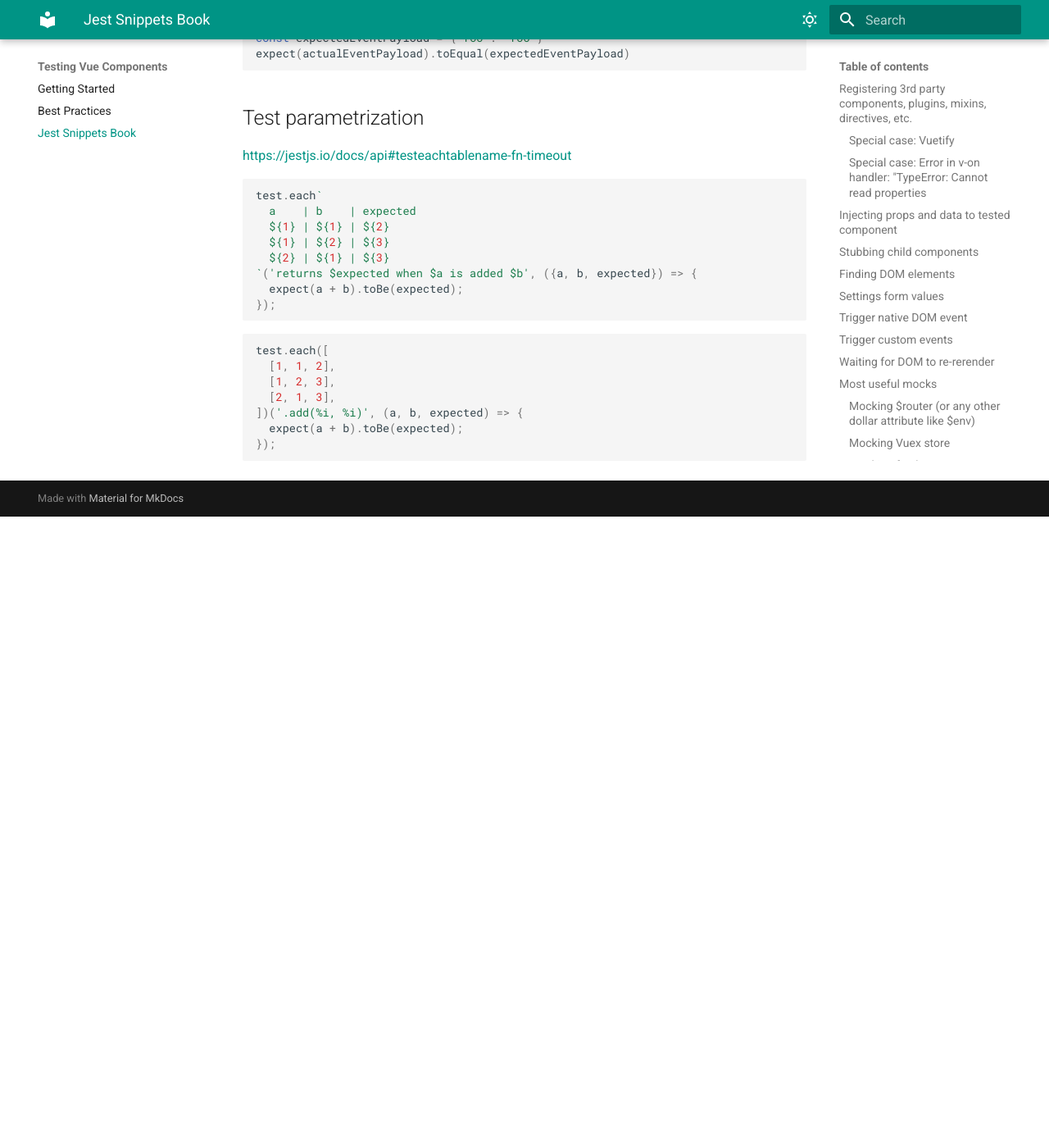
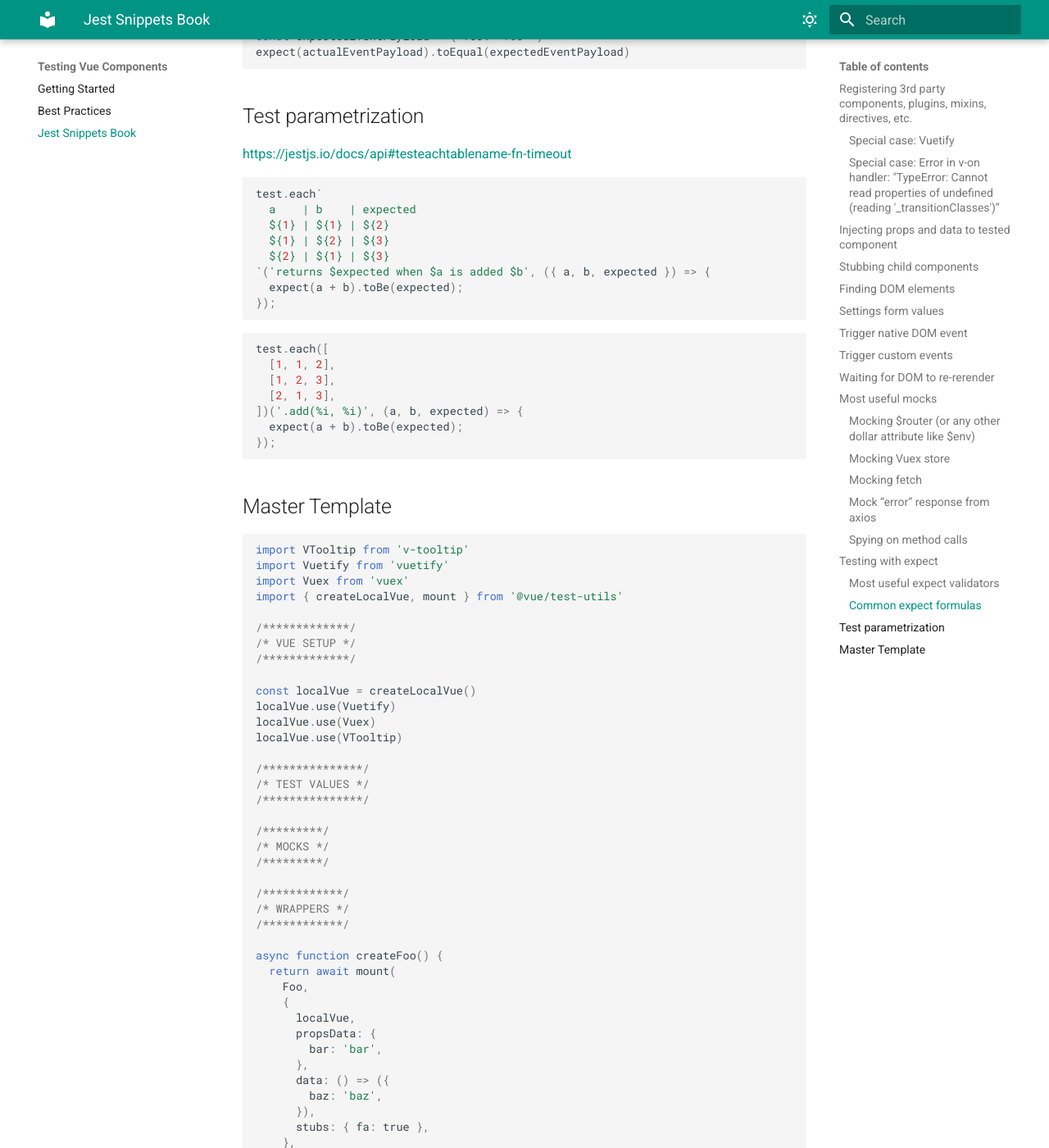
Before and after one commit to CapedHero/testing-vue-components, an MkDocs documentation site: the page built from docs/jest-snippets-book.md, in a window 1280 px wide and 1400 px high, scrolled down 5518 px. Shown: the whole window at 82% size. Built offline with MkDocs 1.6.1 and Material for MkDocs 9.7.7, drawn with Linux system fonts in a browser that asks for light colours; before the commit the page ends 6148 px from its top, so only the background shows below that; some of the changed text lies outside the part shown.

Commit message:
Add Master Template and add minor adjustments

````diff
--- a/docs/jest-snippets-book.md
+++ b/docs/jest-snippets-book.md
@@ -3,14 +3,14 @@
 ## Registering 3rd party components, plugins, mixins, directives, etc.
 
 ```js
-import {createLocalVue, mount} from '@vue/test-utils'
+import { createLocalVue, mount } from '@vue/test-utils'
 
 // https://v1.test-utils.vuejs.org/api/createlocalvue.html#createlocalvue
 const localVue = createLocalVue()
 localVue.use('*3RD PARTY MODULE*')
 s
 test('test', async () => {
-  const wrapper = await mount(Foo, {localVue})
+  const wrapper = await mount(Foo, { localVue })
 })
 ```
 
@@ -24,21 +24,21 @@ const localVue = createLocalVue()
 localVue.use(Vuetify)
 ```
 
-### Special case: Error in v-on handler: "TypeError: Cannot read properties
-
-    of undefined (reading '_transitionClasses')”
+### Special case: Error in v-on handler: "TypeError: Cannot read properties of undefined (reading '_transitionClasses')”
 
 ```js
 const wrapper = await mount('Foo', { sync: false })
 ```
 
-Note: This might be not necessary after updating `vue-test-utils`?
+!!! note
+
+    Is this stil necessary after using the latest `vue-test-utils`?
 
 ## Injecting props and data to tested component
 
 ```js
 async function createComponentFoo() {
-  const wrapper = await mount(
+  return await mount(
     Foo,
     {
       propsData: {
@@ -149,17 +147,17 @@ for (let i = 0; i < 3; i++) {
 ```js
 async function createComponentFoo() {
   const routerPushMock = jest.fn()
-  const testRouter = {push: routerPushMock}
+  const testRouter = { push: routerPushMock }
 
   const wrapper = await mount(
     Foo,
     {
       localVue,
-      mocks: {$router: testRouter},
+      mocks: { $router: testRouter },
     },
   )
 
-  return {wrapper, routerPushMock}
+  return { wrapper, routerPushMock }
 }
 ```
 
@@ -181,11 +179,11 @@ async function createComponentFoo() {
     Foo,
     {
       localVue,
-      mocks: {$router: testRouter},
+      mocks: { $router: testRouter },
     },
   )
 
-  return {wrapper, setBarMock}
+  return { wrapper, setBarMock }
 }
 ```
 
@@ -269,7 +267,7 @@ const targetEvent = targetEvents.length ? targetEvents[0] : null
 expect(!!event).toBe(true)
 
 const actualEventPayload = event[0]
-const expectedEventPayload = {'foo': 'foo'}
+const expectedEventPayload = { foo: 'foo' }
 expect(actualEventPayload).toEqual(expectedEventPayload)
 ```
 
@@ -283,7 +281,7 @@ test.each`
   ${1} | ${1} | ${2}
   ${1} | ${2} | ${3}
   ${2} | ${1} | ${3}
-`('returns $expected when $a is added $b', ({a, b, expected}) => {
+`('returns $expected when $a is added $b', ({ a, b, expected }) => {
   expect(a + b).toBe(expected);
 });
 ```
@@ -297,3 +295,66 @@ test.each([
   expect(a + b).toBe(expected);
 });
 ```
+
+## Master Template
+
+```js
+import VTooltip from 'v-tooltip'
+import Vuetify from 'vuetify'
+import Vuex from 'vuex'
+import { createLocalVue, mount } from '@vue/test-utils'
+
+/*************/
+/* VUE SETUP */
+/*************/
+
+const localVue = createLocalVue()
+localVue.use(Vuetify)
+localVue.use(Vuex)
+localVue.use(VTooltip)
+
+/***************/
+/* TEST VALUES */
+/***************/
+
+/*********/
+/* MOCKS */
+/*********/
+
+/************/
+/* WRAPPERS */
+/************/
+
+async function createFoo() {
+  return await mount(
+    Foo,
+    {
+      localVue,
+      propsData: {
+        bar: 'bar',
+      },
+      data: () => ({
+        baz: 'baz',
+      }),
+      stubs: { fa: true },
+    },
+  )
+}
+
+/*********/
+/* TESTS */
+/*********/
+
+describe('Test group 1', () => {
+  test('Test 1', async () => {
+    // Arrange
+    const wrapper = await createFoo()
+
+    // Pre-Assert
+
+    // Act
+
+    // Assert
+  })
+})
+```
````
Also changed, not shown: other parts of docs/jest-snippets-book.md (+1 -3 lines), docs/best-practices.md (+4 -6 lines).
